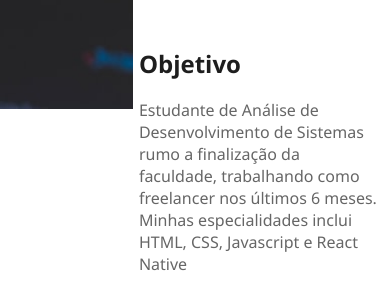
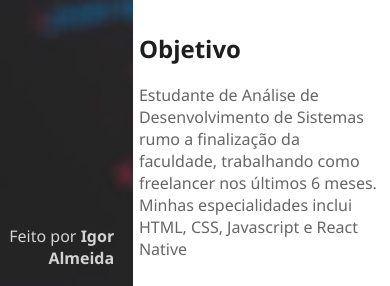
Before and after one commit to Igoraalmeida/Curriculo-HTML_2, a plain HTML site: page index.html in a window 390 px wide. Shown: the part 558-844 px from the top of the page. Drawn offline with Linux system fonts and the light colour scheme.

Commit message:
finalizado

```diff
--- a/estilo.css
+++ b/estilo.css
@@ -19,7 +19,6 @@ h3, .main-content-title{
     padding: 35px 35px 0 0;
     background-image: url(/Imagens/background\ image.jpg);
     background-position: left top;
-
 }
 .header-link{
     text-decoration:underline dotted;
@@ -156,9 +155,10 @@ h3, .main-content-title{
 }
 @media screen and (max-width: 768px) {
     .main-header{
-        background-repeat: no-repeat;
         width: 25%;
         height: 120%;
+        background-repeat: no-repeat;
+        background-size:cover;
     }
     .main-header img{
         width: 100px;
@@ -167,6 +167,9 @@ h3, .main-content-title{
     .main-header p{
         text-align: center;
         font-size: 20px;
+    }
+    .main-titles{
+        margin-top: 15px;
     }
     .main-header-title{
         margin-left: 20%;
```
